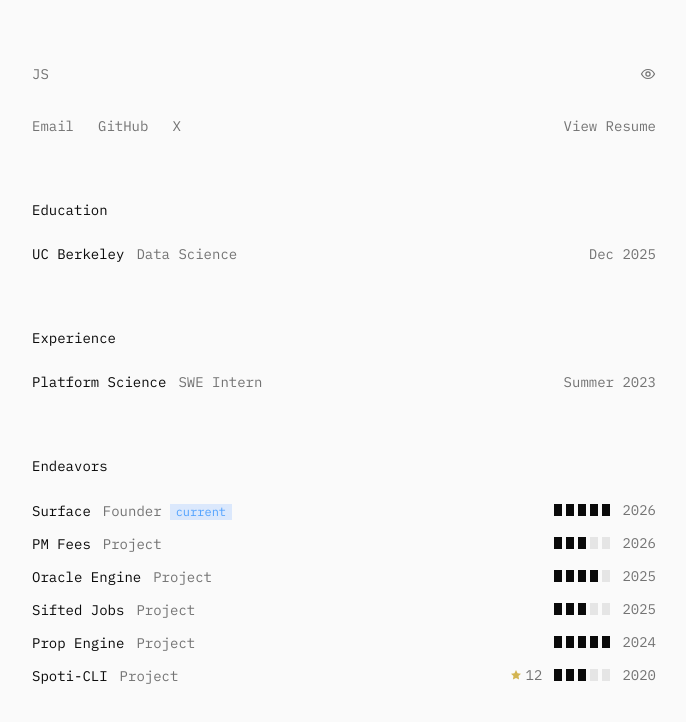
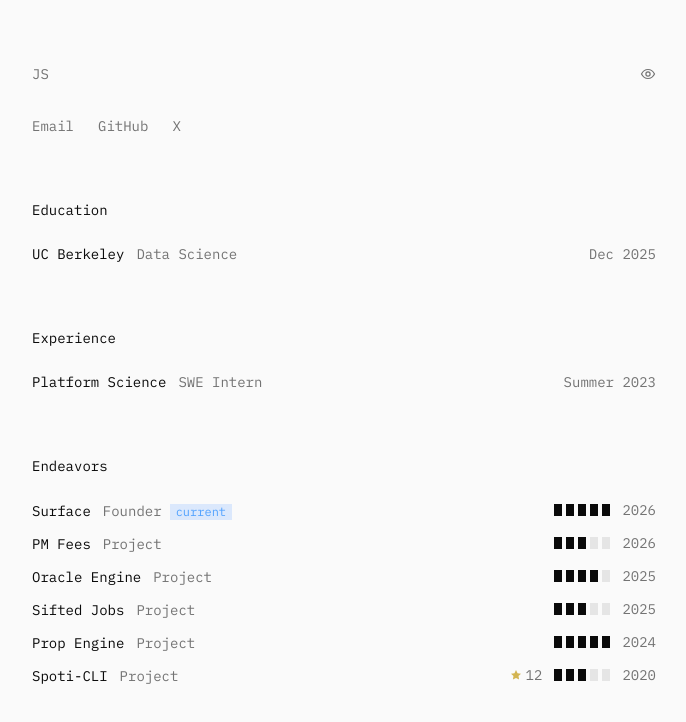
Before and after one commit to joeysnclr/portfolio-site, a Next.js app: page / in a window 1280 px wide. Shown: the top 722 px of the page, without its empty margins (296-982 px from the left). Built offline with nearby package versions, Linux system fonts and the light colour scheme; no server answers.

Commit message:
Hide resume modal from site

```diff
--- a/app/page.tsx
+++ b/app/page.tsx
@@ -11,10 +11,6 @@ import {
   TooltipProvider,
   TooltipTrigger,
 } from "@/components/ui/tooltip";
-
-const ResumeModal = dynamic(() => import("@/components/ResumeModal"), {
-  ssr: false,
-});
 
 const ImageModal = dynamic(() => import("@/components/ImageModal"), {
   ssr: false,
@@ -191,7 +187,6 @@ function AccordionItem({
 }
 
 export default function Home() {
-  const [resumeOpen, setResumeOpen] = useState(false);
   const [activeImage, setActiveImage] = useState<{
     src: string;
     alt: string;
@@ -253,13 +248,7 @@ export default function Home() {
           >
             X
           </a>
-          <button
-            onClick={() => setResumeOpen(true)}
-            className="text-sm text-muted hover:text-foreground transition-colors ml-auto"
-          >
-            View Resume
-          </button>
-        </nav>
+          </nav>
 
         {/* Education */}
         <section className="mb-16">
@@ -313,7 +302,6 @@ export default function Home() {
         </section>
       </div>
 
-      <ResumeModal isOpen={resumeOpen} onClose={() => setResumeOpen(false)} />
       <ImageModal
         isOpen={activeImage !== null}
         imageSrc={activeImage?.src ?? null}
```
